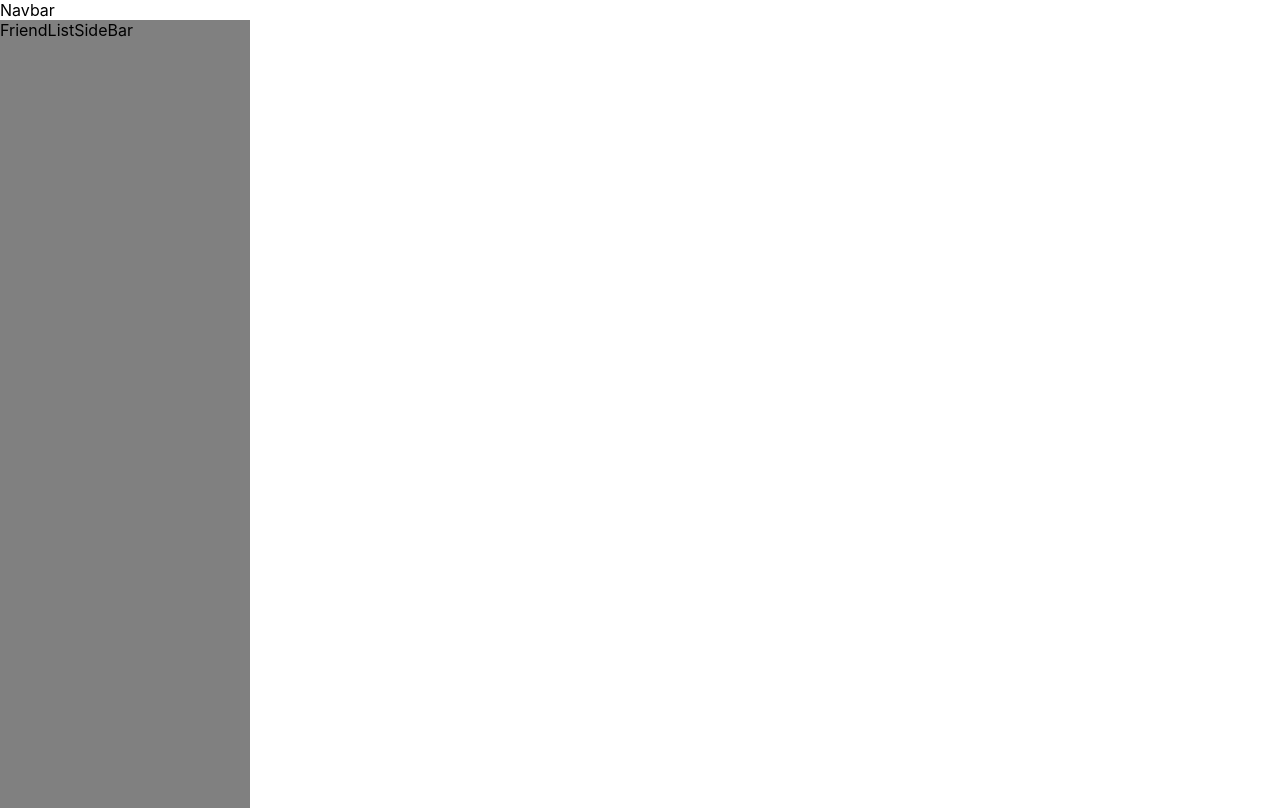
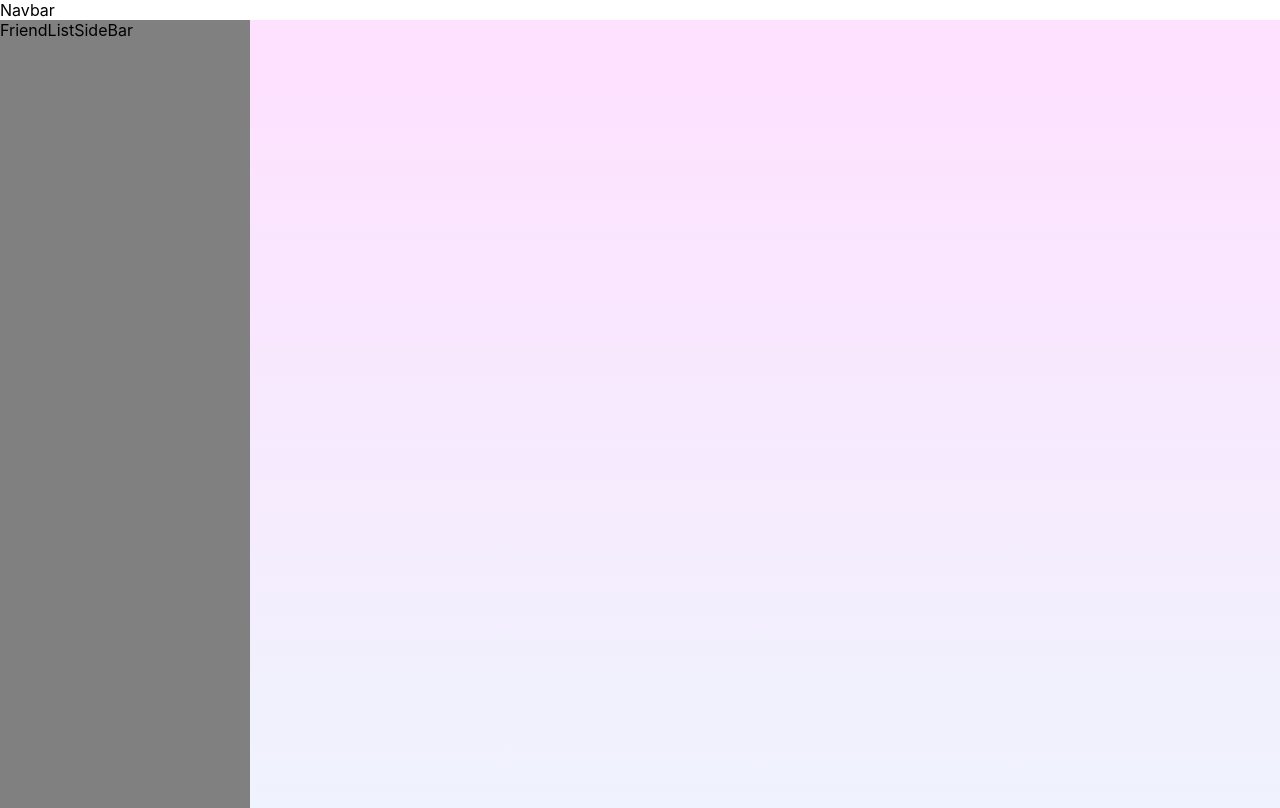
Before and after one commit to swsnu/swppfall2022-team9, a React (Create React App) app in the folder frontend/: page / in a window 1280 px wide. Built offline with nearby package versions, Linux system fonts and the light colour scheme.

Commit message:
Add background to canvas

```diff
--- a/frontend/src/components/Graph/Canvas.ts
+++ b/frontend/src/components/Graph/Canvas.ts
@@ -31,12 +31,9 @@ export class Canvas {
     this.setHeight(height, devicePixelRatio);
   }
 
-  drawBackground() {}
-
   drawNodes() {}
 
   render() {
-    this.drawBackground();
     this.drawNodes();
   }
 
--- a/frontend/src/components/Graph/Graph.tsx
+++ b/frontend/src/components/Graph/Graph.tsx
@@ -1,5 +1,6 @@
 import React, { useEffect, useRef } from "react";
 import { Canvas } from "./Canvas";
+import * as S from "./styles";
 
 interface Props {}
 
@@ -39,9 +40,9 @@ const Graph: React.FC<Props> = () => {
   }, []);
 
   return (
-    <div ref={divRef} style={{ flex: "1 0" }}>
+    <S.CanvasContainer ref={divRef}>
       <canvas ref={canvasRef} />
-    </div>
+    </S.CanvasContainer>
   );
 };
 
--- /dev/null
+++ b/frontend/src/components/Graph/styles.ts
@@ -0,0 +1,10 @@
+import styled from "styled-components";
+
+export const CanvasContainer = styled.div`
+  background: linear-gradient(
+    180deg,
+    rgba(252, 100, 255, 0.2) 0%,
+    rgba(121, 154, 237, 0.116) 100%
+  );
+  flex: 1 0;
+`;
```
